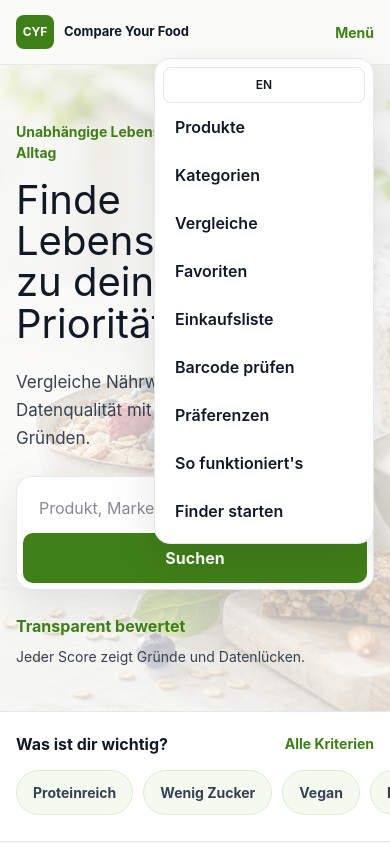
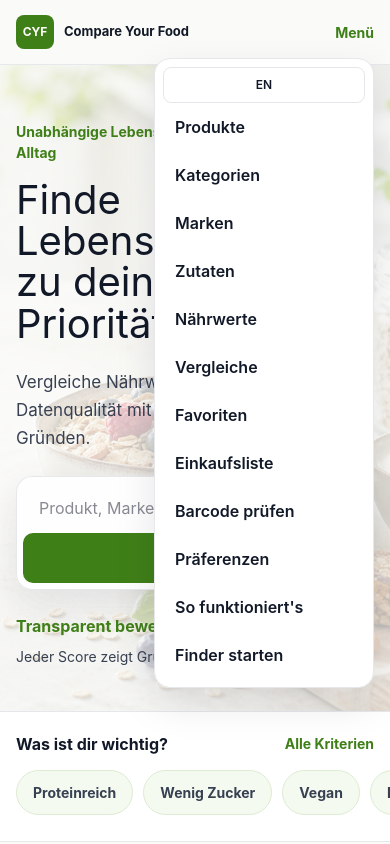
Before and after one commit to ThorfinnThor/FoodDecision, a Next.js app: page /de in a window 390 px wide. Both pictures are taken after a click on the button "Menü". Shown: the top 844 px of the page. Built offline with nearby package versions, Linux system fonts and the light colour scheme; no server answers.

Commit message:
Add catalog discovery: components/MobileMenu.tsx

```diff
--- a/components/MobileMenu.tsx
+++ b/components/MobileMenu.tsx
@@ -20,6 +20,9 @@ export function MobileMenu({ locale }: { locale: SiteLocale }) {
         <LocaleSwitcher locale={locale} />
         <Link href={path("/products")} onClick={close}>{pick(locale, "Produkte", "Products")}</Link>
         <Link href={`${path()}#categories`} onClick={close}>{pick(locale, "Kategorien", "Categories")}</Link>
+        <Link href={path("/brands")} onClick={close}>{pick(locale, "Marken", "Brands")}</Link>
+        <Link href={path("/ingredients")} onClick={close}>{pick(locale, "Zutaten", "Ingredients")}</Link>
+        <Link href={path("/nutrition")} onClick={close}>{pick(locale, "Nährwerte", "Nutrition")}</Link>
         <Link href={path("/compare")} onClick={close}>{pick(locale, "Vergleiche", "Compare")}</Link>
         <Link href={path("/favorites")} onClick={close}>{pick(locale, "Favoriten", "Favorites")}</Link>
         <Link href={path("/shopping-list")} onClick={close}>{pick(locale, "Einkaufsliste", "Shopping list")}</Link>
```
